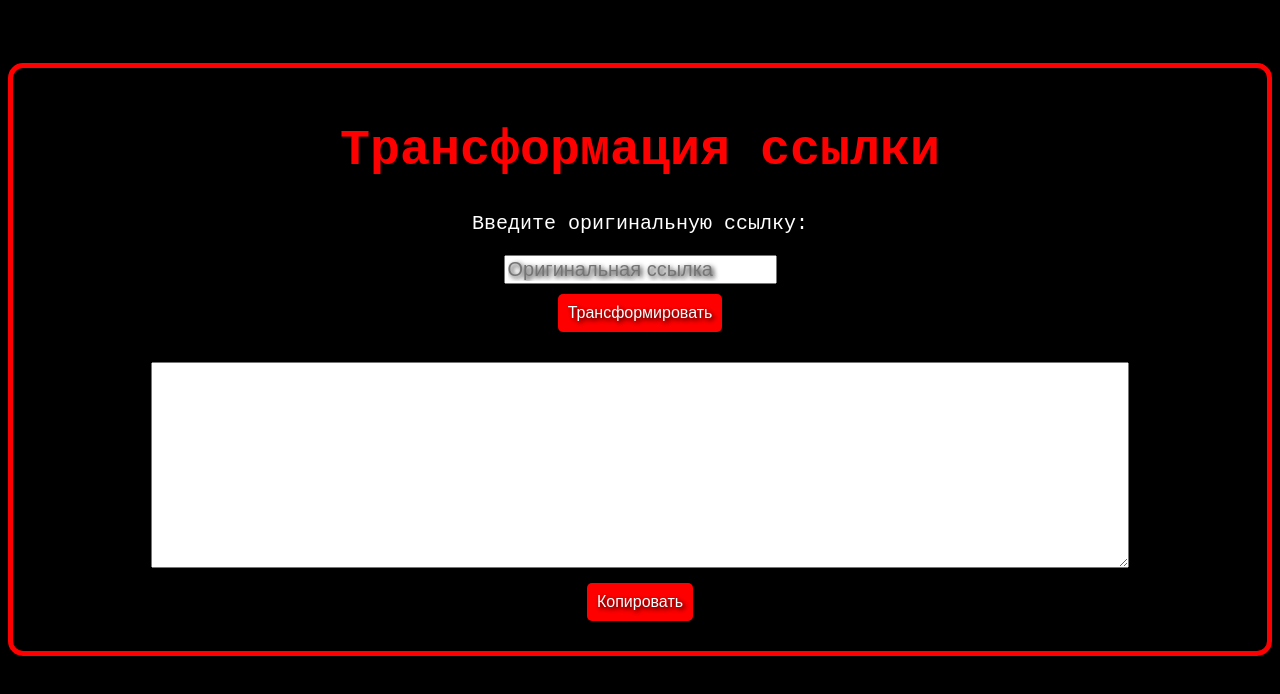
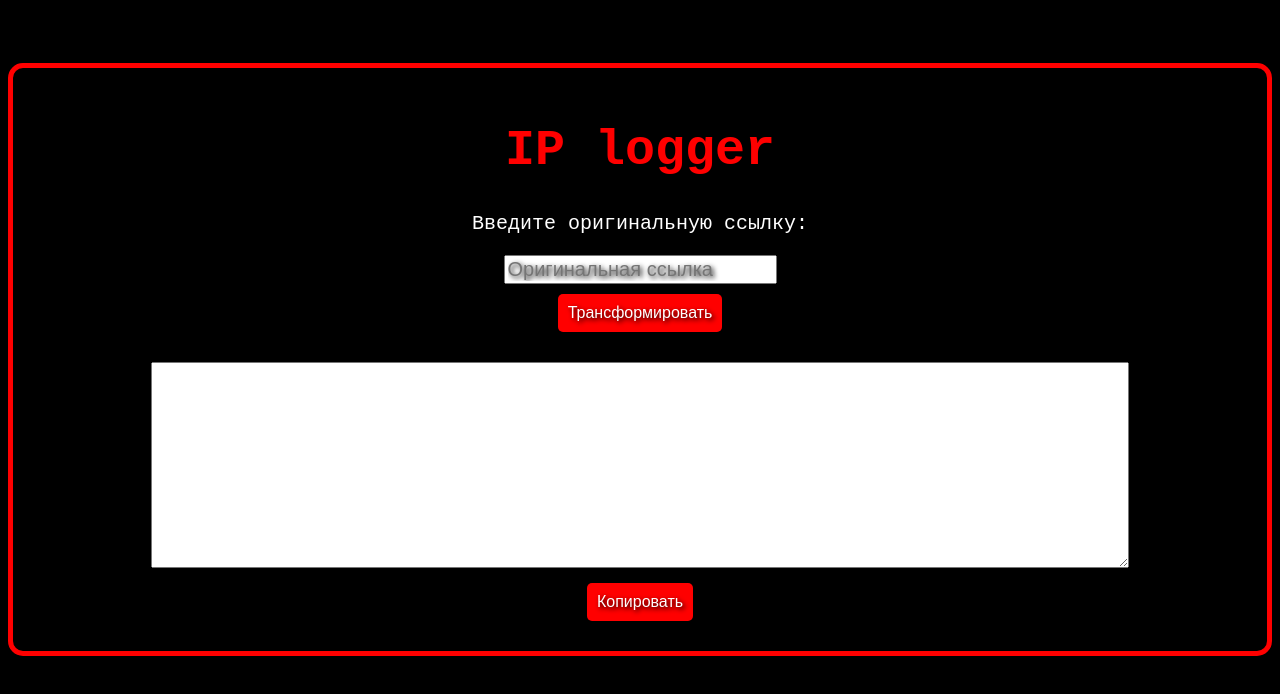
Before and after one commit to kuper33/IPlogger, a plain HTML site: page index.html in a window 1280 px wide. Drawn offline with Linux system fonts and the light colour scheme.

Commit message:
Update index.html

```diff
--- a/index.html
+++ b/index.html
@@ -3,7 +3,7 @@
 <head>
 <meta charset="UTF-8">
 <meta name="viewport" content="width=device-width, initial-scale=1.0">
-<title>Скрытная ссылка</title>
+<title>IPloggerMaker</title>
 <style>
 body {
 background-color: black;
@@ -60,7 +60,7 @@ font-size: 16px;
 </head>
 <body>
 <div class="container">
-<h1>Трансформация ссылки</h1>
+<h1>IP logger</h1>
 <p>Введите оригинальную ссылку:</p>
 <input type="text" id="originalLink" placeholder="Оригинальная ссылка">
 <br>
```
